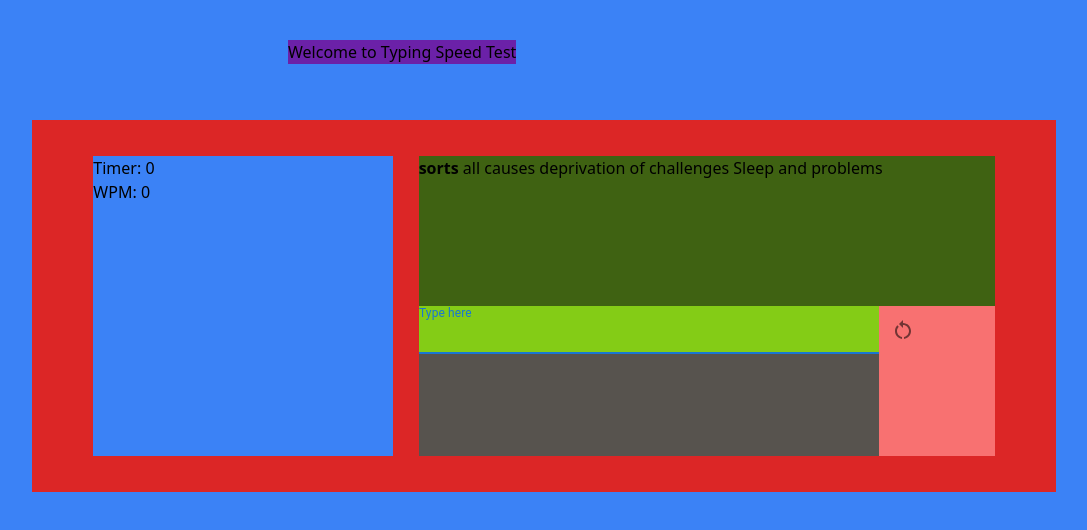
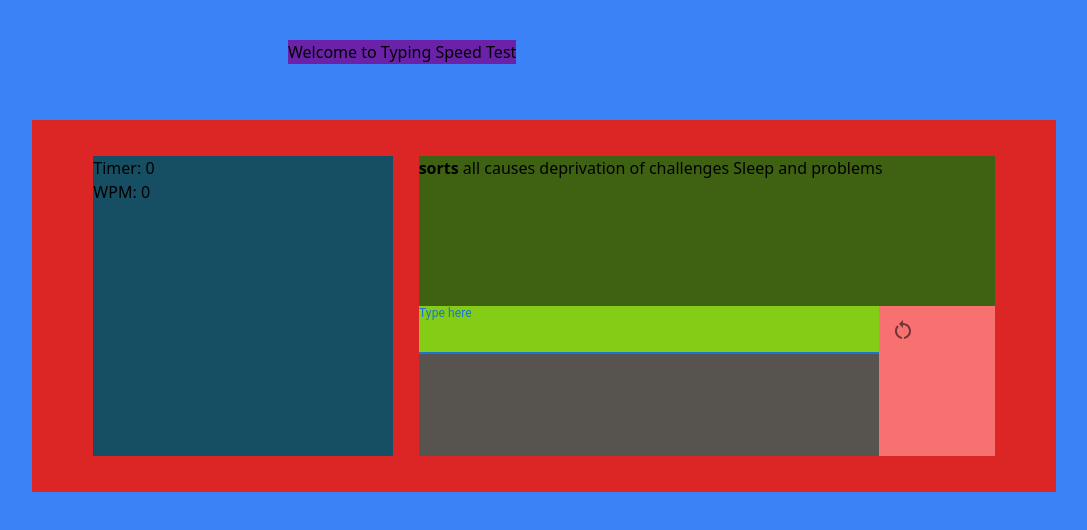
Before and after one commit to albert-dinh-01/TypingTest, a React (Create React App) app in the folder front/: page / in a window 1280 px wide. Shown: the top 530 px of the page, without its empty margins (96-1183 px from the left). Built offline with nearby package versions, Linux system fonts and the light colour scheme.

Commit message:
Resized the timer

```diff
--- a/front/src/components/TextField/TextField.tsx
+++ b/front/src/components/TextField/TextField.tsx
@@ -128,7 +128,7 @@ const TextFieldComponent = () => {
 			id="textFieldContainer"
 			className="absolute bg-red-600 top-[15vh] left-[10%] h-auto w-[80vw] p-9 flex justify-evenly"
 		>
-			<div className="bg-blue-500 w-[300px] h-[300px]" id="timer">
+			<div className="bg-cyan-900 w-[300px] h-[300px]" id="timer">
 				<Timer
 					startCount={startCountYet}
 					correctWords={correctWordArray.filter(Boolean).length}
```
